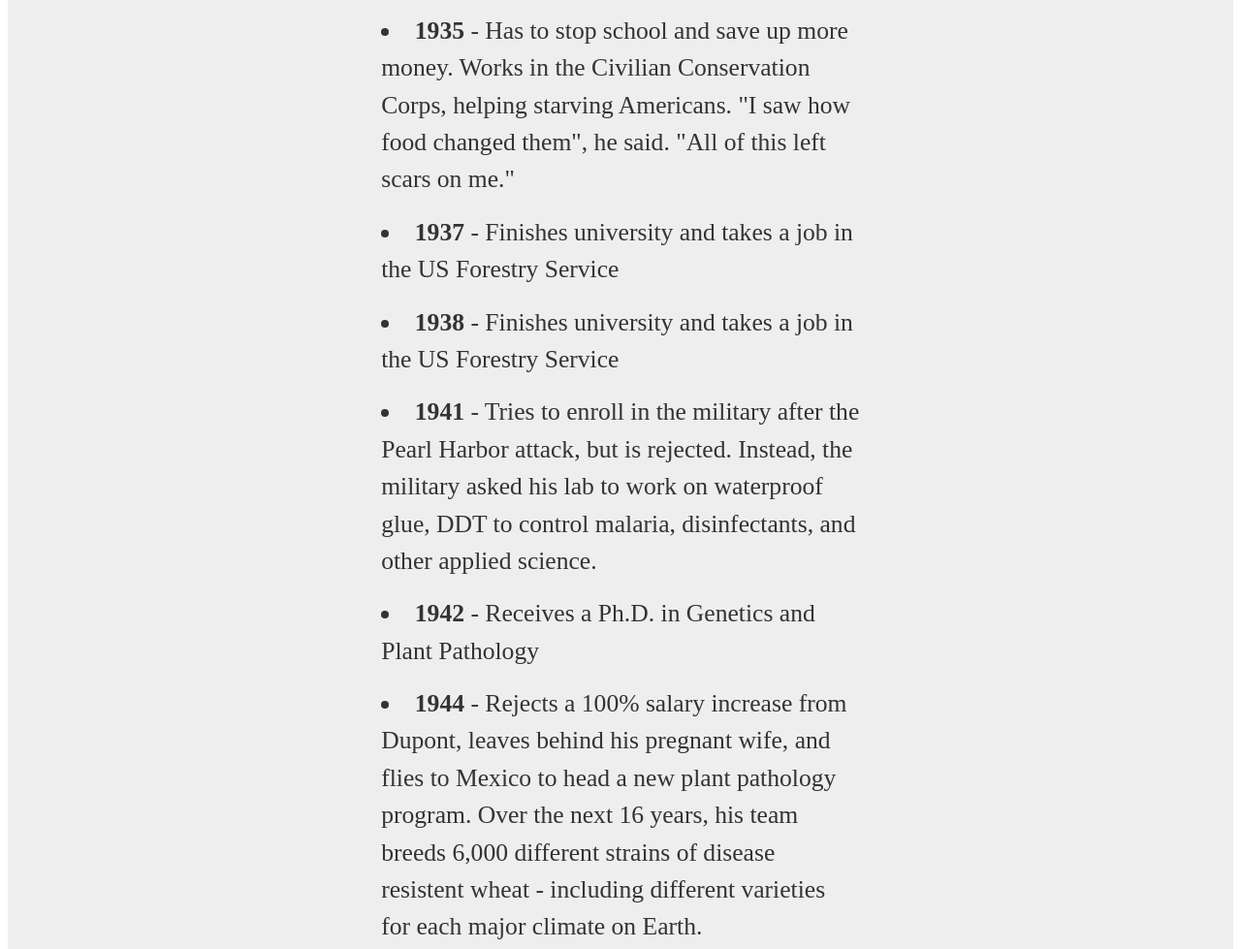
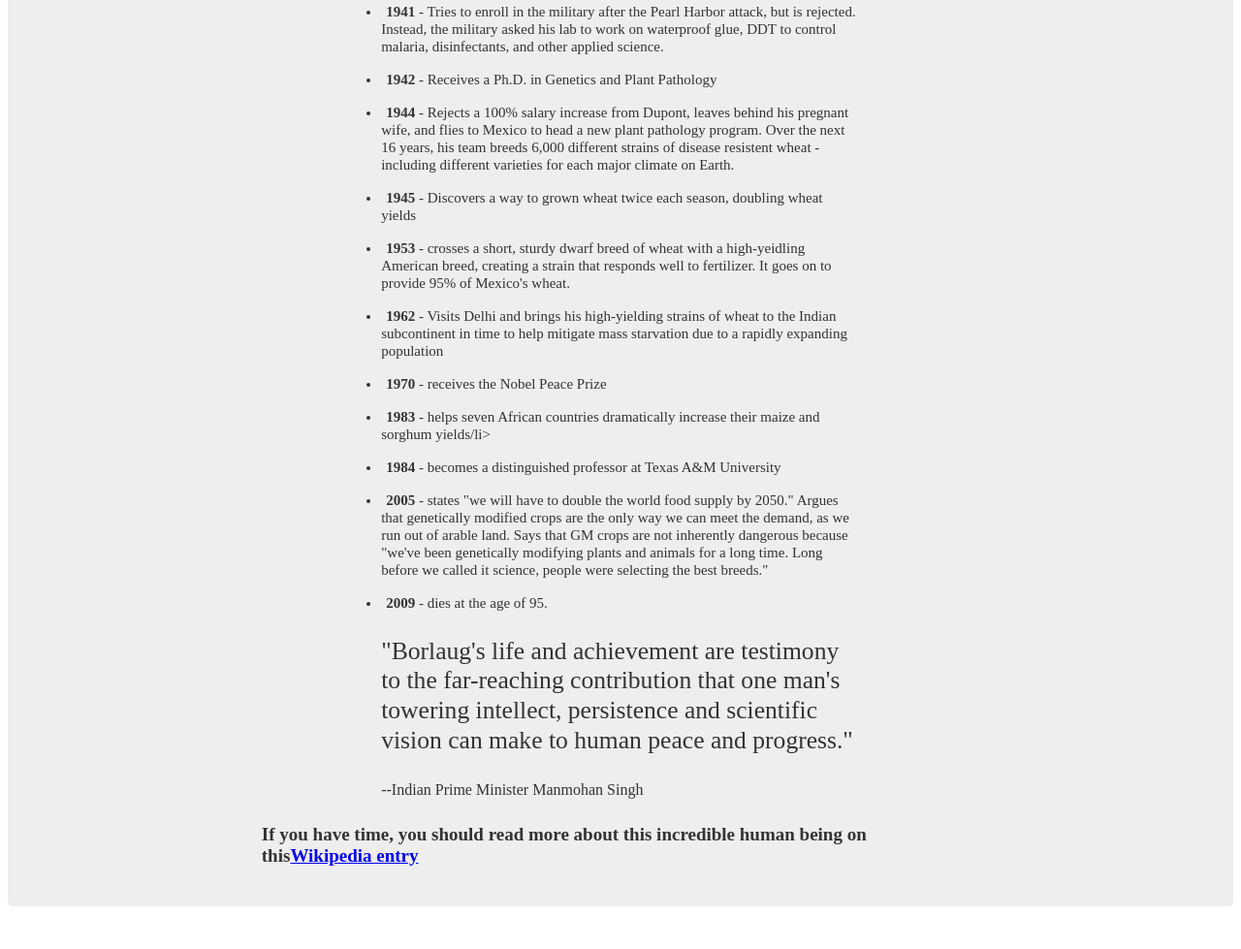
Before and after one commit to abdelmalekbaa/Tribute-Page, a plain HTML site: page index.html in a window 1280 px wide. Shown: the part 1101-2080 px from the top of the page at 97% size. Drawn offline with Linux system fonts and the light colour scheme.

Commit message:
Tribute.Page

```diff
--- a/index.html
+++ b/index.html
@@ -13,8 +13,11 @@
     <main id="main">
         <h1 id="title">Dr. Norman Borlaug</h1>
         <h2>The man who saved a billion lives</h2>
-        <div><figure id="img-div"> <img src="https://c2.staticflickr.com/4/3689/10613180113_fdf7bcd316_b.jpg" alt=""> </div>
-        <div>Dr. Norman Borlaug, third from left, trains biologists in Mexico on how to increase wheat yields - part of his life-long war on hunger.</div></figure>
+        <div>
+            <figure id="img-div"> <img src="https://c2.staticflickr.com/4/3689/10613180113_fdf7bcd316_b.jpg" alt="">
+
+        <p class="dr">Dr. Norman Borlaug, third from left, trains biologists in Mexico on how to increase wheat yields - part of his life-long war on hunger.</p></figure>
+    </div>
         <h3 class="headline">Here's a time line of Dr. Borlaug's life:</h3>
         <div class="marg">
             <li><strong>1914</strong> - Born in Cresco, Iowa</li>
@@ -33,19 +36,14 @@
             <li><strong>1984</strong> - becomes a distinguished professor at Texas A&M University</li>
             <li><strong>2005</strong> - states "we will have to double the world food supply by 2050." Argues that genetically modified crops are the only way we can meet the demand, as we run out of arable land. Says that GM crops are not inherently dangerous because "we've been genetically modifying plants and animals for a long time. Long before we called it science, people were selecting the best breeds."</li>
             <li><strong>2009</strong> - dies at the age of 95.</li>
-            <blockquote cite="http://news.rediff.com/report/2009/sep/14/pm-pays-tribute-to-father-of-green-revolution-borlaug.htm">
-                <p>"Borlaug's life and achievement are testimony to the far-reaching contribution that one man's towering intellect, persistence and scientific vision can make to human peace and progress."</p>
-                <p>-- Indian Prime Minister Manmohan Singh</p>
-            </blockquote>
         </div>
-        <h3>
-          If you have time, you should read more about this incredible human being
-          on his
-          <a id="tribute-link"
-            href="https://en.wikipedia.org/wiki/Norman_Borlaug"
-            target="_blank">Wikipedia entry</a >
-        </h3>
-      </section>
+        <div class="foter">
+            <p>"Borlaug's life and achievement are testimony to the far-reaching contribution that one man's towering intellect, persistence and scientific vision can make to human peace and progress."</p>
+            <p class="it"> --Indian Prime Minister Manmohan Singh</p>
+        </div>
+        <div class="all">
+            <h4> If you have time, you should read more about this incredible human being on this<a id="tribute-link" href="https://en.wikipedia.org/wiki/Norman_Borlaug" target="_blank">Wikipedia entry</a ></h4>
+        </div>
     </main>
 </body>
 
--- a/style.css
+++ b/style.css
@@ -1,8 +1,13 @@
 body{
     font-size: 1.6rem;
-    line-height: 1.5;
+    line-height: 1.2;
     color: #333;
     margin: 0;
+    margin-top: 60px;
+}
+.dr{
+  font-size: 19px;
+  text-align: center;
 }
 h1{
   font-size: 4rem;
@@ -24,11 +29,11 @@ img{
   max-width: 100%;
   display: block;
   height: auto;
-  margin:0 auto;
+  margin: auto;
 }
 #img-div {
   background: white;
-  padding: 10px;
+  padding: 20px;
   margin: 0;
 }
 #img-caption {
@@ -46,6 +51,11 @@ ul {
 }
 li {
   margin: 16px 0;
+  font-size: 15px;
+  list-style-type: disc;
+  list-style-position: inside;
+  text-indent: -1em;
+
 }
 blockquote {
   font-style: italic;
@@ -59,3 +69,17 @@ blockquote {
  margin: auto;
 
 }
+
+.foter{
+width:40%;
+margin: auto;
+}
+.it{
+  font: italic;
+  font-size: 16px;
+}
+.all{
+  width: 60%;
+margin: auto;
+font-size:19px ;
+}
```
